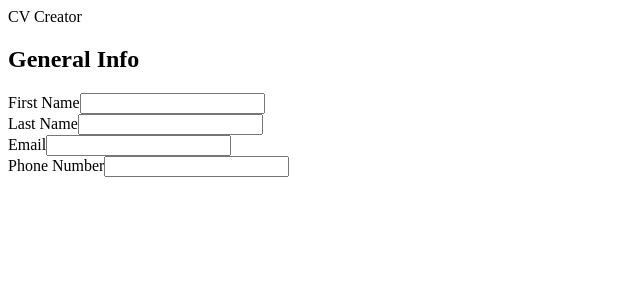
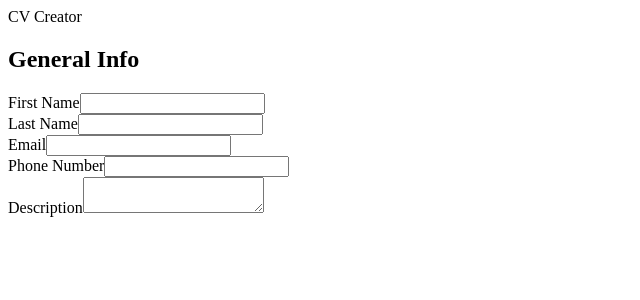
Before and after one commit to Hassane24/CV-Creator, a React (Create React App) app: page / in a window 1280 px wide. Shown: the top 300 px of the page, without its empty margins (0-640 px from the left). Built offline with nearby package versions, Linux system fonts and the light colour scheme.

Commit message:
description state working

```diff
--- a/src/components/CV-Form/GeneralInfo.js
+++ b/src/components/CV-Form/GeneralInfo.js
@@ -41,6 +41,14 @@ const GeneralInfo = (props) => {
             onChange={props.numberChange}
           ></input>
         </div>
+        <div>
+          <label htmlFor="description">Description</label>
+          <textarea
+            id="description"
+            value={props.description}
+            onChange={props.descriptionChange}
+          ></textarea>
+        </div>
       </form>
     </div>
   );
--- a/src/components/Main.js
+++ b/src/components/Main.js
@@ -9,35 +9,33 @@ class Main extends Component {
       lastName: { text: "" },
       email: { text: "" },
       number: { text: "" },
+      description: { text: "" },
     };
   }
 
   handleFirstNameChange = (e) => {
-    this.setState({
-      firstName: { text: e.target.value },
-    });
+    this.setState({ firstName: { text: e.target.value } });
   };
 
   handleLastNameChange = (e) => {
-    this.setState({
-      lastName: { text: e.target.value },
-    });
+    this.setState({ lastName: { text: e.target.value } });
   };
 
   handleEmailChange = (e) => {
-    this.setState({
-      email: { text: e.target.value },
-    });
+    this.setState({ email: { text: e.target.value } });
   };
 
   handleNumberChange = (e) => {
-    this.setState({
-      number: { text: e.target.value },
-    });
+    this.setState({ number: { text: e.target.value } });
+  };
+
+  handleDescriptionChange = (e) => {
+    this.setState({ description: { text: e.target.value } });
+    console.log(this.state);
   };
 
   render() {
-    const { firstName, lastName, email, number } = this.state;
+    const { firstName, lastName, email, number, description } = this.state;
     return (
       <GeneralInfo
         firstName={firstName.text}
@@ -48,6 +46,8 @@ class Main extends Component {
         emailChange={this.handleEmailChange}
         number={number.text}
         numberChange={this.handleNumberChange}
+        description={description.text}
+        descriptionChange={this.handleDescriptionChange}
       ></GeneralInfo>
     );
   }
```
